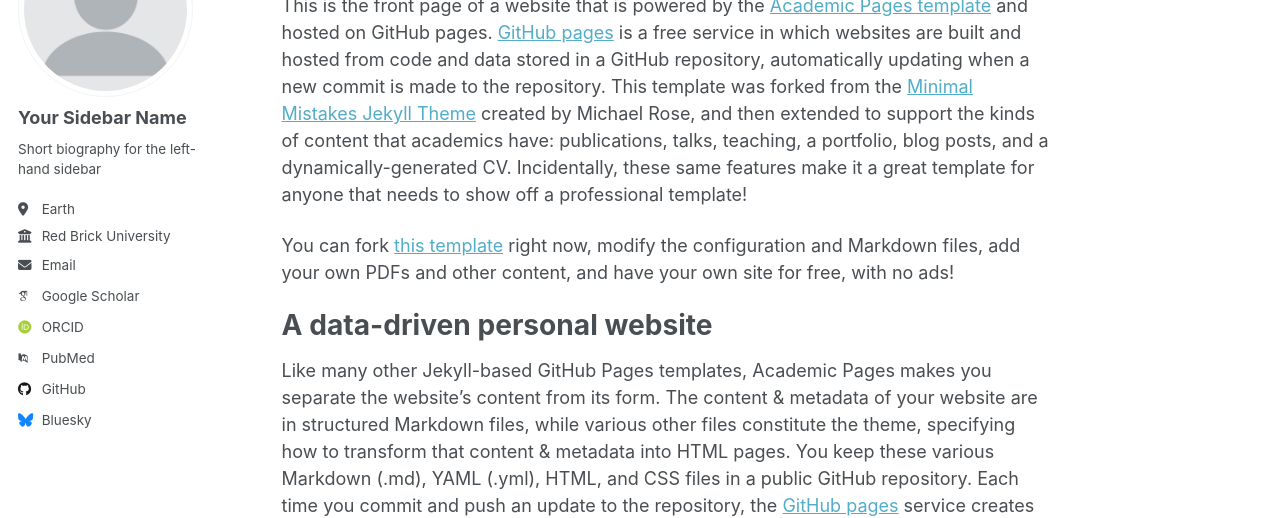
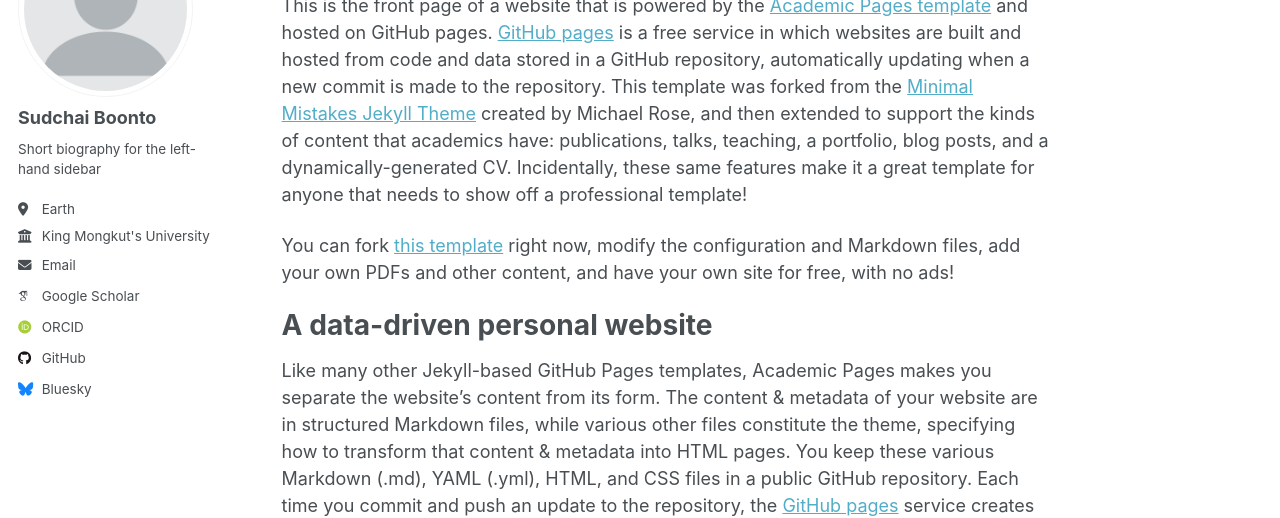
Before and after one commit to isboonto/sudchai_boonto, a Jekyll site: the page built from _pages/about.md, in a window 1280 px wide. Shown: the part 177-695 px from the top of the page. Built offline with Jekyll 4.4.1, drawn with Linux system fonts in a browser that asks for light colours; some web fonts are replaced; a script that is not in the unit is left out.

Commit message:
Update _config.yml

```diff
--- a/_config.yml
+++ b/_config.yml
@@ -24,23 +24,23 @@ repository               : "isboonto/sudchai_boonto.github.io"
 author:
   # Biographic information
   avatar           : "profile.png"
-  name             : "Your Sidebar Name"
+  name             : "Sudchai Boonto"
   pronouns         : # example: "she/her"
   bio              : "Short biography for the left-hand sidebar"
   location         : "Earth"
-  employer         : "Red Brick University"
+  employer         : "King Mongkut's University of Technology Thonburi"
   uri              : # URL
   email            : "none@example.org"
 
   # Academic websites
   academia         : # URL
   arxiv            : # URL - Update with the correct link to your profile
-  googlescholar    : "https://scholar.google.com/citations?user=PS_CX0AAAAAJ"
+  googlescholar    : "https://scholar.google.com/citations?user=ZxXJwTAAAAAJ&hl=th&authuser=1"
   inspire-hep      : # URL
   impactstory      : # URL
-  orcid            : "http://orcid.org/yourorcidurl"
+  orcid            : "https://orcid.org/0000-0001-5453-9608"
   semantic         : # URL
-  pubmed           : "https://www.ncbi.nlm.nih.gov/pubmed/?term=john+snow"
+  pubmed           : # URL
   researchgate     : # URL
   scopus           : # URL
 
```
